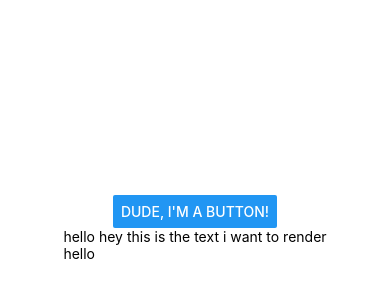
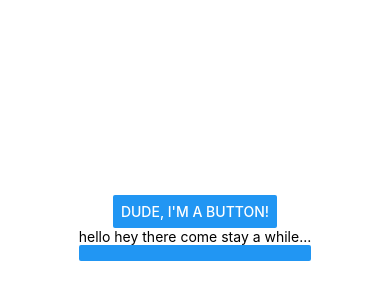
Before and after one commit to jamesblonde92/ReactNative_Origins, a React Native app in the folder ReactNative_Origins/: screen / in a window 390 px wide. Shown: the part 194-494 px from the top of the page. Built offline with nearby package versions, Linux system fonts and the light colour scheme.

Commit message:
added button

```diff
--- a/ReactNative_Origins/App.js
+++ b/ReactNative_Origins/App.js
@@ -6,17 +6,31 @@ import NewComponent from './Components/NewComponent';
 
 export default class App extends React.Component {
 
+  constructor(props) {
+    super(props);
+    this.state = {
+      sample: 'hey there come stay a while...',
+    }
+
+  }
+
   getUserLocationHandler = () => {
     navigator.geolocation.getCurrentPosition(position => {
       console.log(position);
     }, err => consol.log(err));
   }
 
+  hanldeToggle = () => {
+    this.setState({
+      sample: 'you clicked me!',
+    })
+  }
+
   render() {
     return (
       <View style={styles.container}>
         <FetchLocation onGetLocation= {this.getUserLocationHandler} />
-        <NewComponent toSend="hey this is the text i want to render" />
+        <NewComponent toSend={this.state.sample} click={this.hanldeToggle} />
       </View>
     );
   }
--- a/ReactNative_Origins/Components/NewComponent.js
+++ b/ReactNative_Origins/Components/NewComponent.js
@@ -1,5 +1,5 @@
 import React from 'react';
-import {Text, View} from 'react-native';
+import {Text, View, Button} from 'react-native';
 
 
 
@@ -9,9 +9,7 @@ const NewComponent = props => {
 			<Text>
 				hello {props.toSend}
 			</Text>
-			<Text>
-				hello
-			</Text>
+			<Button onPress={props.handleToggle}>Click me!</Button>
 		</View>
 	);
 
```
